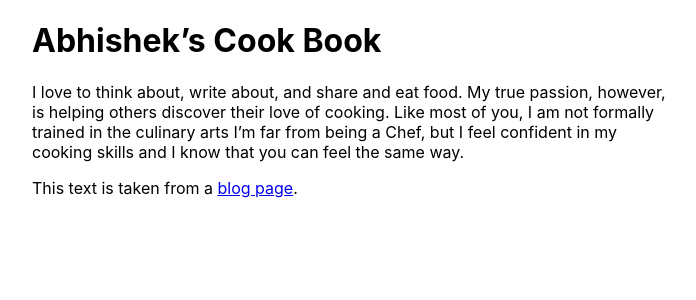
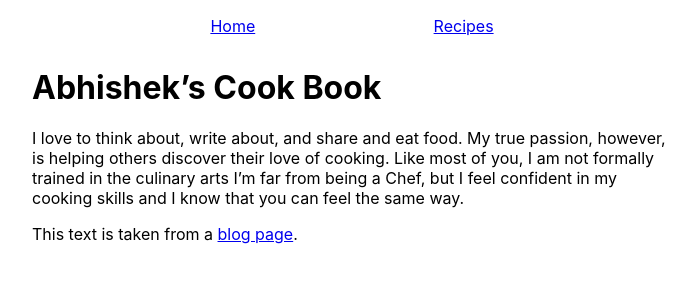
Before and after one commit to sisodiaa/recipes-static-site, a Jekyll site: the page built from index.md, in a window 1280 px wide. Shown: the top 300 px of the page, without its empty margins (288-984 px from the left). Built offline with Jekyll 4.4.1, drawn with Linux system fonts in a browser that asks for light colours.

Commit message:
Create navigation bar

```diff
--- /dev/null
+++ b/_includes/navigation.html
@@ -0,0 +1,8 @@
+<nav>
+  <a href="/">
+    Home
+  </a>
+  <a href="/recipes.html">
+    Recipes
+  </a>
+</nav>
--- a/_layouts/default.html
+++ b/_layouts/default.html
@@ -7,6 +7,7 @@
     <link rel="stylesheet" href="{{ "/assets/css/main.css" | relative_url }}">
   </head>
   <body>
+    {% include navigation.html %}
     {{ content }}
   </body>
 </html>
--- a/_sass/main.scss
+++ b/_sass/main.scss
@@ -20,3 +20,10 @@ table, th, td {
 th, td {
   padding: 10px;
 }
+
+nav {
+  margin-top: 16px;
+  margin-bottom: 32px;
+  display: flex;
+  justify-content: space-evenly;
+}
```
